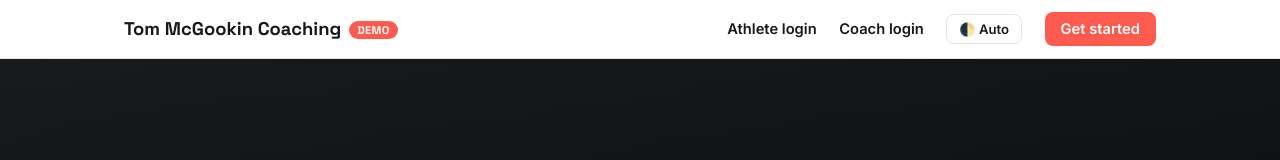
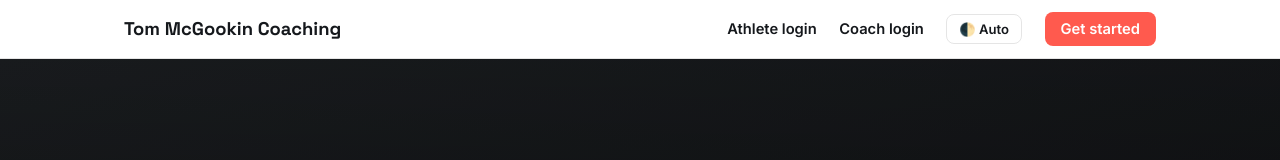
Before and after one commit to outbackhelicopters/running-coach-app, a website: page index.html in a window 1280 px wide. Shown: the top 160 px of the page. Drawn offline with Linux system fonts and the light colour scheme.

Commit message:
Turn off DEMO badge

```diff
--- a/index.html
+++ b/index.html
@@ -556,7 +556,7 @@ const CONFIG = {
 /* Demo notice: this is a placeholder build — stage names, message scripts,
    and questionnaire wording are generic defaults. Edit TEMPLATES, STAGES
    and QUESTIONNAIRE_SECTIONS below once you share your real scripts. */
-const IS_DEMO = true;
+const IS_DEMO = false;
 
 /* ============================================================
    MESSAGE TEMPLATES (placeholder scripts — replace with your own)
```
